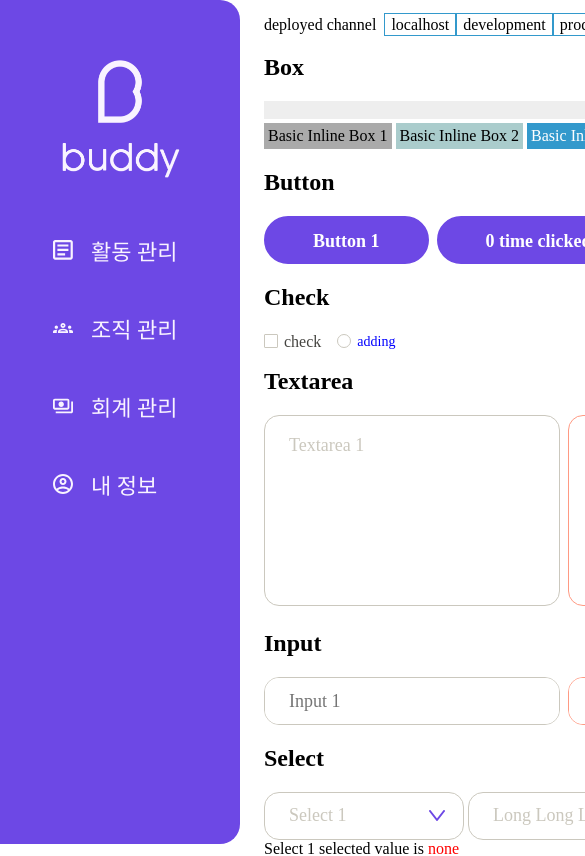
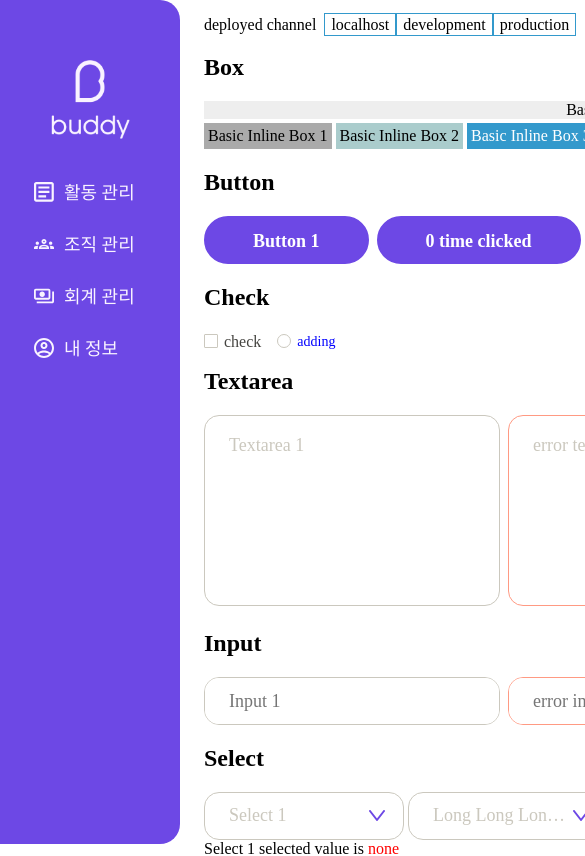
Before and after one commit to kmu-kcc/buddy-frontend, a React (Create React App) app: page /test in a window 390 px wide. Shown: the top 856 px of the page, 585 px wide, since content can reach past the window. Built offline with nearby package versions, Linux system fonts and the light colour scheme; a web font is replaced by a local one.

Commit message:
Improve Navigation mobile compatibility

```diff
--- a/src/components/Navigation.tsx
+++ b/src/components/Navigation.tsx
@@ -5,7 +5,6 @@ import {Box, Span} from '../components';
 import {Activity, Organization, Fee, Profile} from '../components/icons';
 
 const Wrapper = styled(Box)`
-  min-width: 240px;
   height: 100vh;
   flex-direction: column;
   align-items: center;
@@ -14,14 +13,12 @@ const Wrapper = styled(Box)`
   left: 0;
   background-color: #6D48E5;
   border-radius: 0 20px 20px 0;
-  padding: 60px 15px;
+  padding-top: 60px;
+  padding-bottom: 60px;
 `;
 
 const IconWrapper = styled(Box)`
   width: 100%;
-  padding-left: 38px;
-  padding-top: 20px;
-  padding-bottom: 20px;
   color: #fff;
   cursor: pointer;
   border-radius: 15px;
@@ -32,13 +29,18 @@ const IconWrapper = styled(Box)`
   }
 `;
 
+IconWrapper.defaultProps = {
+  px: ['26px', '38px'],
+  py: ['12px', '20px'],
+};
+
 const Logo = () => {
   const history = useHistory();
   const handleClick = useCallback(() => {
     history.push('/');
   }, [history]);
   return (
-    <Box width='120px' height='120px' mb='40px' cursor='pointer' onClick={handleClick}>
+    <Box width={['80px', '120px']} height={['80px', '120px']} mb={['30px', '40px']} cursor='pointer' onClick={handleClick}>
       <img width='100%' src='/images/img_logo.png'></img>
     </Box>
   );
@@ -51,8 +53,8 @@ const ActivityTab = () => {
   }, [history]);
   return (
     <IconWrapper isFlex alignItems='flexStart' onClick={handleClick}>
-      <Activity mb='8px' width='20px' height='20px' color='#F9F3FF'></Activity>
-      <Span ml='18px' fontSize='22px' fontWeight={400} lineHeight='26px' color='#F9F3FF'>활동 관리</Span>
+      <Activity width='20px' height='20px' color='#F9F3FF'></Activity>
+      <Span ml={['10px', '18px']} fontSize={['18px', '22px']} lineHeight={['22px', '26px']} color='#F9F3FF'>활동 관리</Span>
     </IconWrapper>
   );
 };
@@ -63,9 +65,9 @@ const OrganizationTab = () => {
     history.push('/organization/members');
   }, [history]);
   return (
-    <IconWrapper isFlex alignItems='flexStart' mt='10px' onClick={handleClick}>
-      <Organization mb='8px' width='20px' height='20px' color='#F9F3FF'></Organization>
-      <Span ml='18px' fontSize='22px' lineHeight='26px' color='#F9F3FF'>조직 관리</Span>
+    <IconWrapper isFlex alignItems='flexStart' mt={['6px', '10px']} onClick={handleClick}>
+      <Organization width='20px' height='20px' color='#F9F3FF'></Organization>
+      <Span ml={['10px', '18px']} fontSize={['18px', '22px']} lineHeight={['22px', '26px']} color='#F9F3FF'>조직 관리</Span>
     </IconWrapper>
   );
 };
@@ -76,9 +78,9 @@ const FeeTab = () => {
     history.push('/fee/account');
   }, [history]);
   return (
-    <IconWrapper isFlex alignItems='flexStart' mt='10px' onClick={handleClick}>
-      <Fee mb='8px' width='20px' height='20px' color='#F9F3FF'></Fee>
-      <Span ml='18px' fontSize='22px' lineHeight='26px' color='#F9F3FF'>회계 관리</Span>
+    <IconWrapper isFlex alignItems='flexStart' mt={['6px', '10px']} onClick={handleClick}>
+      <Fee width='20px' height='20px' color='#F9F3FF'></Fee>
+      <Span ml={['10px', '18px']} fontSize={['18px', '22px']} lineHeight={['22px', '26px']} color='#F9F3FF'>회계 관리</Span>
     </IconWrapper>
   );
 };
@@ -89,9 +91,9 @@ const ProfileTab = () => {
     history.push('/user');
   }, [history]);
   return (
-    <IconWrapper isFlex alignItems='flexStart' mt='10px' onClick={handleClick}>
-      <Profile mb='8px' width='20px' height='20px' color='#F9F3FF'></Profile>
-      <Span ml='18px' fontSize='22px' lineHeight='26px' color='#F9F3FF'>내 정보</Span>
+    <IconWrapper isFlex alignItems='flexStart' mt={['6px', '10px']} onClick={handleClick}>
+      <Profile width='20px' height='20px' color='#F9F3FF'></Profile>
+      <Span ml={['10px', '18px']} fontSize={['18px', '22px']} lineHeight={['22px', '26px']} color='#F9F3FF'>내 정보</Span>
     </IconWrapper>
   );
 };
@@ -109,7 +111,7 @@ export const Navigation = () => {
   }, [location.pathname]);
 
   return (
-    <Wrapper display={hidden ? 'none' : 'flex'}>
+    <Wrapper display={hidden ? 'none' : 'flex'} minWidth={['180px', '240px']} px={['8px', '15px']}>
       <Logo />
       <ActivityTab />
       <OrganizationTab />
```
